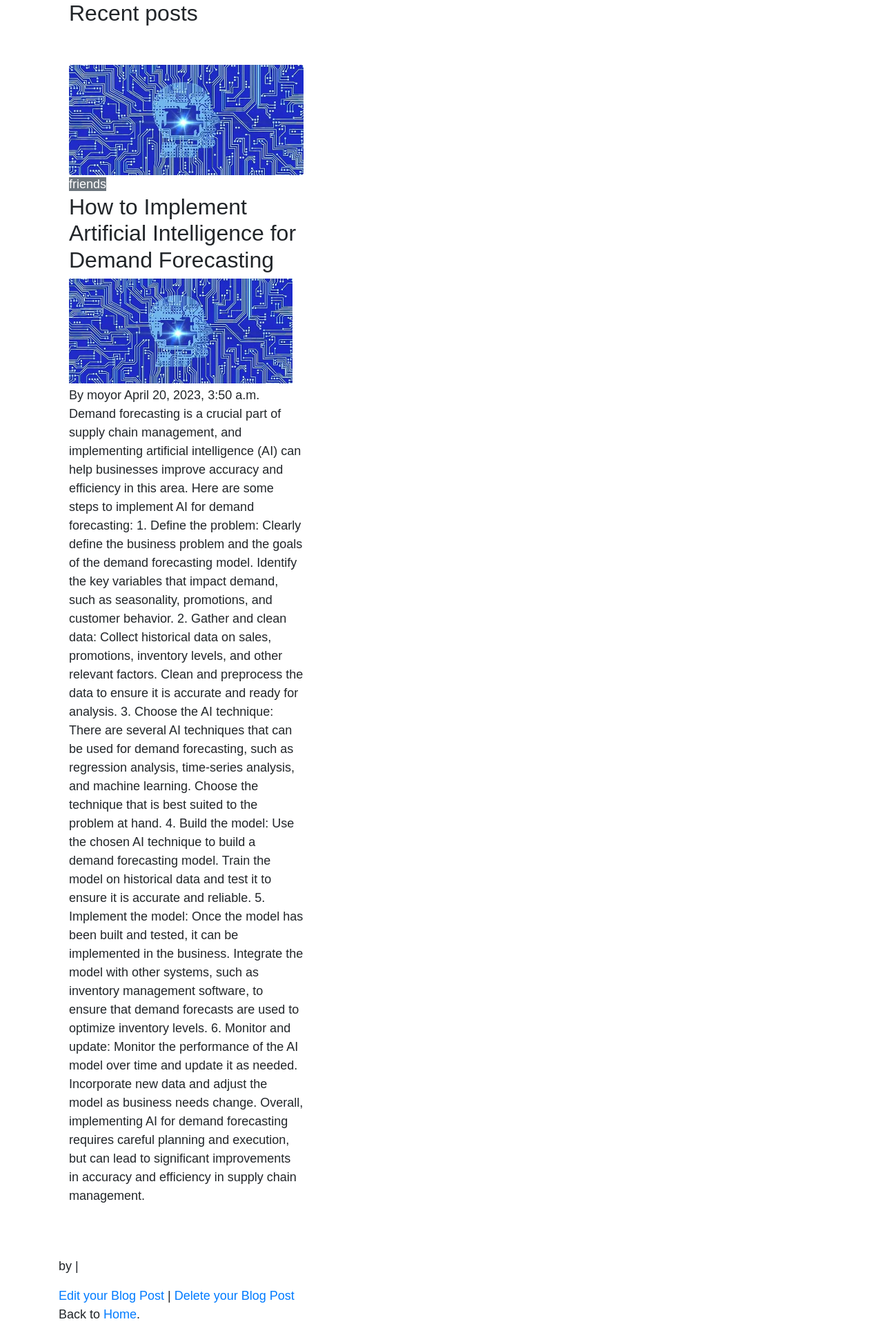
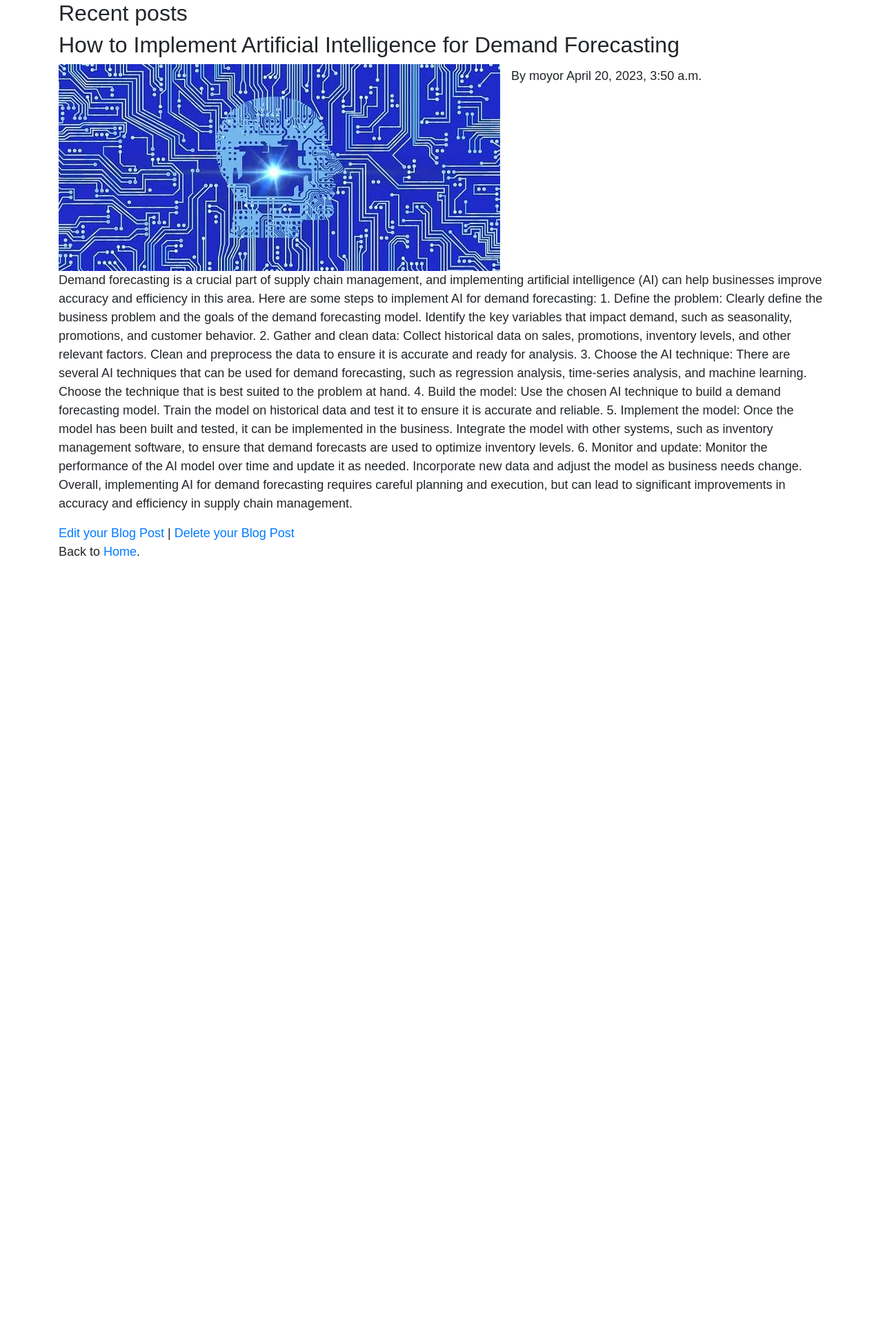
Before and after one commit to Grenate22/grenate-blog, a Django app: page /details/14584286-9df2-4d0b-a793-afece0de448f/ in a window 1280 px wide. Shown: the part 86-2022 px from the top of the page at 69% size. After the commit the page ends 892 px from the top, so only its background shows below. Run offline with Django 4.2, Linux system fonts and the light colour scheme; a user stored in the database is signed in; data comes from the database, SQL or seed files in the repository; both versions use the stored data as it was after the commit.

Commit message:
new-changes

```diff
--- a/blog/templates/details.html
+++ b/blog/templates/details.html
@@ -1,20 +1,16 @@
 {% extends 'base.html' %}
 
 {% block content %}
-<div class="container">
-    <div class="row mb-5">
-        <div class="col-12">
+<div class="">
+    <div class="">
+        <div class="">
             <h2>Recent posts</h2>
         </div>
     </div>
-    <div class="row">
-        <div class="col-lg-4 mb-4">
+    <div class="">
+        <div class="">
             <div class="entry2">
-                {% if post.picture %}
-                <img class="img-fluid rounded" src="{{post.picture.url}}" alt="{{post.title}}">
-                {% endif %}
                 <div class="excerpt">
-                    <span class="post-category text-white bg-secondary mb-3">friends</span>
                     <h2>{{post.title}}</h2>
                     <div class="post-meta align-itmes-center text-left clearfix">
                         <figure class="author-figure mb-0 mr-3 float-left">
@@ -31,14 +27,6 @@
         </div>
     </div>
 </div>
-<div class="post-entry">
-
-    <img class="bookcover" src="" alt="">
-
-    <h2></h2>
-    <p>by  | </p>
-    <p></p>
-</div>
 <a href="{% url 'edit' post.id %}">Edit your Blog Post</a> |
 <a href="{% url 'delete' post.id %}">Delete your Blog Post</a>
 <p> Back to <a href="{% url 'home' %}">Home</a>.</p>
--- a/blog/templates/edit_post.html
+++ b/blog/templates/edit_post.html
@@ -1,10 +1,10 @@
 {% extends 'base.html' %}
-
+{% load crispy_forms_tags %}
 {% block content  %}
 <h2>Edit your post</h2>
 <form action="" method="post">
     {% csrf_token %}
-    {{form.as_p}}
+    {{ form|crispy }}
     <button class="btn btn-info ml-5" type="submit">Update</button> <a class="btn btn-link" href="{% url 'details' post.pk %}">Back</a>
 </form>
 
```
Also changed, not shown: blog/admin.py (+6 -1 lines), blog/templates/home.html (+6 -2 lines), db.sqlite3, 2 other files.
